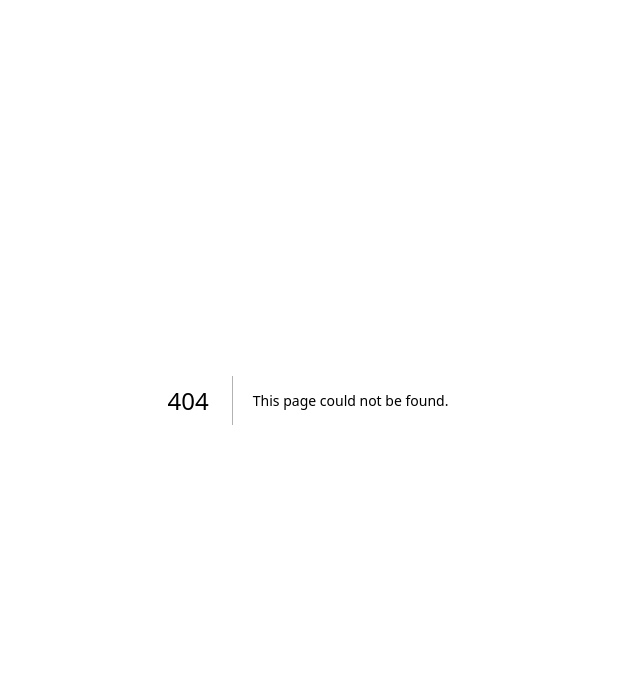
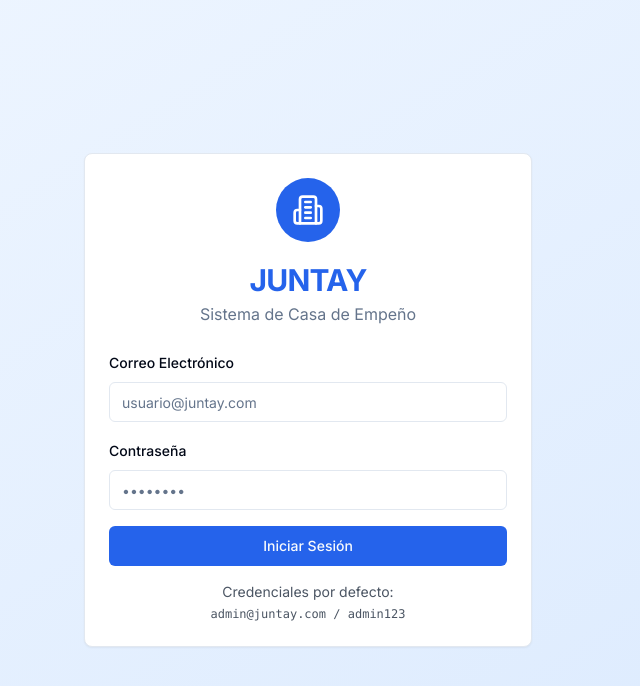
Before and after one commit to Mikisbell/JUNTAY, a Next.js app: page /login in a window 1280 px wide. Before the commit this address had no page. Shown: the top 686 px of the page, without its empty margins (332-972 px from the left). Built offline with nearby package versions, Linux system fonts and the light colour scheme; no server answers.

Commit message:
feat: Implementar sistema de autenticación completo
- Página de login con Supabase Auth
- Middleware para proteger rutas del dashboard
- Componente de logout funcional
- Navegación de usuario dinámica
- Redirección automática según estado de auth

```diff
--- /dev/null
+++ b/app/(auth)/login/page.tsx
@@ -0,0 +1,115 @@
+'use client'
+
+import { useState } from 'react'
+import { useRouter } from 'next/navigation'
+import { supabase } from '@/lib/supabase/client'
+import { Button } from '@/components/ui/button'
+import { Input } from '@/components/ui/input'
+import { Label } from '@/components/ui/label'
+import { Card, CardContent, CardDescription, CardHeader, CardTitle } from '@/components/ui/card'
+import { Building2, Loader2 } from 'lucide-react'
+
+export default function LoginPage() {
+  const router = useRouter()
+  const [email, setEmail] = useState('')
+  const [password, setPassword] = useState('')
+  const [loading, setLoading] = useState(false)
+  const [error, setError] = useState<string | null>(null)
+
+  const handleLogin = async (e: React.FormEvent) => {
+    e.preventDefault()
+    setLoading(true)
+    setError(null)
+
+    try {
+      const { data, error } = await supabase.auth.signInWithPassword({
+        email,
+        password,
+      })
+
+      if (error) throw error
+
+      if (data.user) {
+        router.push('/dashboard')
+        router.refresh()
+      }
+    } catch (error: any) {
+      setError(error.message || 'Error al iniciar sesión')
+    } finally {
+      setLoading(false)
+    }
+  }
+
+  return (
+    <div className="min-h-screen flex items-center justify-center bg-gradient-to-br from-blue-50 to-blue-100 p-4">
+      <Card className="w-full max-w-md">
+        <CardHeader className="space-y-1 text-center">
+          <div className="flex justify-center mb-4">
+            <div className="h-16 w-16 rounded-full bg-blue-600 flex items-center justify-center">
+              <Building2 className="h-8 w-8 text-white" />
+            </div>
+          </div>
+          <CardTitle className="text-3xl font-bold text-blue-600">JUNTAY</CardTitle>
+          <CardDescription className="text-base">
+            Sistema de Casa de Empeño
+          </CardDescription>
+        </CardHeader>
+        <CardContent>
+          <form onSubmit={handleLogin} className="space-y-4">
+            <div className="space-y-2">
+              <Label htmlFor="email">Correo Electrónico</Label>
+              <Input
+                id="email"
+                type="email"
+                placeholder="usuario@juntay.com"
+                value={email}
+                onChange={(e) => setEmail(e.target.value)}
+                required
+                disabled={loading}
+              />
+            </div>
+
+            <div className="space-y-2">
+              <Label htmlFor="password">Contraseña</Label>
+              <Input
+                id="password"
+                type="password"
+                placeholder="••••••••"
+                value={password}
+                onChange={(e) => setPassword(e.target.value)}
+                required
+                disabled={loading}
+              />
+            </div>
+
+            {error && (
+              <div className="bg-red-50 border border-red-200 text-red-600 px-4 py-3 rounded-md text-sm">
+                {error}
+              </div>
+            )}
+
+            <Button
+              type="submit"
+              className="w-full"
+              disabled={loading}
+            >
+              {loading ? (
+                <>
+                  <Loader2 className="mr-2 h-4 w-4 animate-spin" />
+                  Iniciando sesión...
+                </>
+              ) : (
+                'Iniciar Sesión'
+              )}
+            </Button>
+          </form>
+
+          <div className="mt-4 text-center text-sm text-gray-600">
+            <p>Credenciales por defecto:</p>
+            <p className="font-mono text-xs mt-1">admin@juntay.com / admin123</p>
+          </div>
+        </CardContent>
+      </Card>
+    </div>
+  )
+}
--- a/app/(dashboard)/layout.tsx
+++ b/app/(dashboard)/layout.tsx
@@ -7,10 +7,11 @@ import {
   DollarSign,
   FileText,
   Settings,
-  LogOut,
   Menu
 } from "lucide-react"
 import { Button } from "@/components/ui/button"
+import { LogoutButton } from "@/components/logout-button"
+import { UserNav } from "@/components/user-nav"
 
 export default function DashboardLayout({
   children,
@@ -20,13 +21,13 @@ export default function DashboardLayout({
   return (
     <div className="flex h-screen bg-gray-100">
       {/* Sidebar */}
-      <aside className="w-64 bg-white shadow-lg">
+      <aside className="w-64 bg-white shadow-lg flex flex-col">
         <div className="p-6 border-b">
           <h1 className="text-2xl font-bold text-blue-600">JUNTAY</h1>
           <p className="text-sm text-gray-600">Casa de Empeño</p>
         </div>
 
-        <nav className="p-4 space-y-2">
+        <nav className="flex-1 p-4 space-y-2 overflow-y-auto">
           <NavItem href="/dashboard" icon={<LayoutDashboard size={20} />}>
             Dashboard
           </NavItem>
@@ -62,11 +63,8 @@ export default function DashboardLayout({
           </div>
         </nav>
 
-        <div className="absolute bottom-0 w-64 p-4 border-t">
-          <Button variant="ghost" className="w-full justify-start text-red-600">
-            <LogOut size={20} className="mr-2" />
-            Cerrar Sesión
-          </Button>
+        <div className="p-4 border-t">
+          <LogoutButton />
         </div>
       </aside>
 
@@ -78,15 +76,7 @@ export default function DashboardLayout({
             <Menu size={24} />
           </Button>
 
-          <div className="flex items-center space-x-4">
-            <div className="text-right">
-              <p className="text-sm font-medium">Miguel Ángel</p>
-              <p className="text-xs text-gray-600">Administrador</p>
-            </div>
-            <div className="h-10 w-10 rounded-full bg-blue-600 flex items-center justify-center text-white font-bold">
-              MA
-            </div>
-          </div>
+          <UserNav />
         </header>
 
         {/* Page Content */}
--- /dev/null
+++ b/components/logout-button.tsx
@@ -0,0 +1,27 @@
+'use client'
+
+import { useRouter } from 'next/navigation'
+import { supabase } from '@/lib/supabase/client'
+import { Button } from '@/components/ui/button'
+import { LogOut } from 'lucide-react'
+
+export function LogoutButton() {
+  const router = useRouter()
+
+  const handleLogout = async () => {
+    await supabase.auth.signOut()
+    router.push('/login')
+    router.refresh()
+  }
+
+  return (
+    <Button
+      variant="ghost"
+      className="w-full justify-start text-red-600"
+      onClick={handleLogout}
+    >
+      <LogOut size={20} className="mr-2" />
+      Cerrar Sesión
+    </Button>
+  )
+}
--- /dev/null
+++ b/components/user-nav.tsx
@@ -0,0 +1,31 @@
+import { createClient } from '@/lib/supabase/server'
+
+export async function UserNav() {
+  const supabase = createClient()
+  const { data: { user } } = await supabase.auth.getUser()
+
+  if (!user) return null
+
+  const email = user.email || ''
+  const initials = email
+    .split('@')[0]
+    .split('.')
+    .map(n => n[0])
+    .join('')
+    .toUpperCase()
+    .slice(0, 2)
+
+  return (
+    <div className="flex items-center space-x-4">
+      <div className="text-right">
+        <p className="text-sm font-medium">{email.split('@')[0]}</p>
+        <p className="text-xs text-gray-600">
+          {user.user_metadata?.rol || 'Usuario'}
+        </p>
+      </div>
+      <div className="h-10 w-10 rounded-full bg-blue-600 flex items-center justify-center text-white font-bold">
+        {initials}
+      </div>
+    </div>
+  )
+}
```
Also changed, not shown: middleware.ts (added, +83 -0 lines), 1 other file (tests, documents, lock files or other folders).
